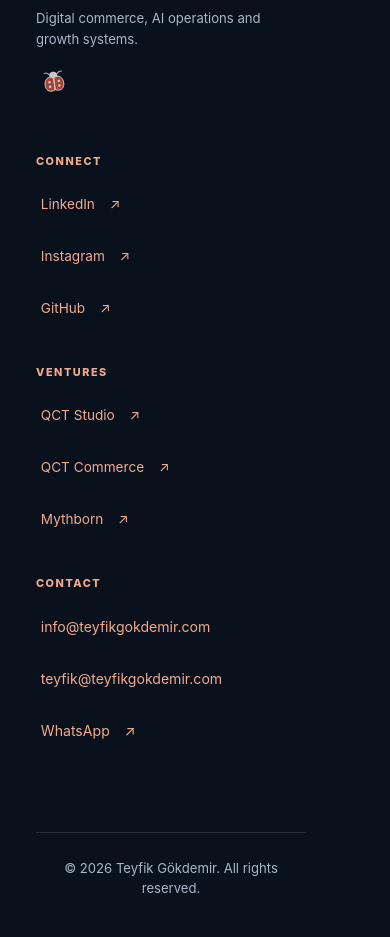
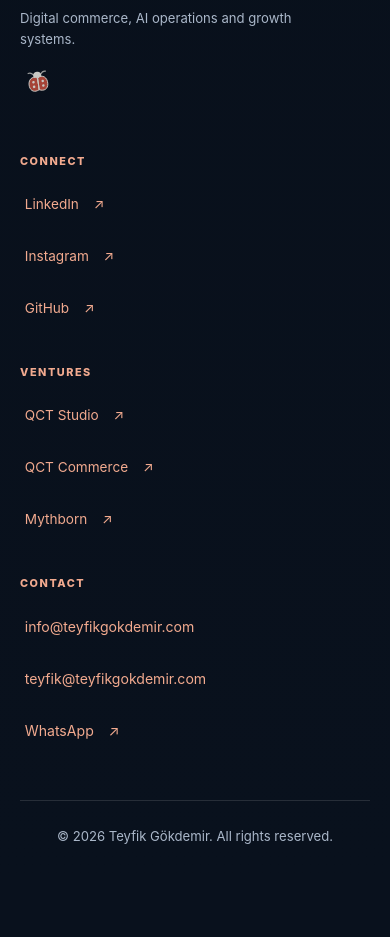
Before and after one commit to teyfikgokdemir/teyfikgokdemir, an Astro site: page / in a window 390 px wide. Shown: the part 10964-11901 px from the top of the page. After the commit the page ends 11849 px from the top, so only its background shows below. Built offline with nearby package versions, Linux system fonts and the light colour scheme; Astro itself is replaced by a stand-in of ours.

Commit message:
Fix footer width and copyright alignment

```diff
--- a/src/components/Footer.astro
+++ b/src/components/Footer.astro
@@ -163,6 +163,8 @@
 
 <style>
   .premium-footer {
+    display: block;
+    width: 100%;
     overflow: hidden;
   }
 
@@ -171,9 +173,9 @@
     margin-inline: auto;
     display: grid;
     grid-template-columns:
-      minmax(260px, 0.9fr)
+      minmax(420px, 0.9fr)
       minmax(680px, 1.8fr);
-    gap: clamp(64px, 8vw, 150px);
+    gap: clamp(56px, 5vw, 90px);
     align-items: start;
   }
 
@@ -197,8 +199,10 @@
   }
 
   .premium-footer__position {
-    max-width: 310px;
+    width: max-content;
+    max-width: none;
     margin-top: 18px;
+    white-space: nowrap;
   }
 
   .premium-footer__groups {
@@ -295,7 +299,9 @@
   }
 
   .premium-footer__bottom {
+    display: block;
     width: min(1470px, calc(100% - 64px));
+    max-width: none;
     margin: 48px auto 0;
     padding-top: 26px;
     border-top: 1px solid rgba(255, 255, 255, 0.12);
@@ -303,8 +309,12 @@
   }
 
   .premium-footer__bottom .premium-footer__rights {
+    display: block;
+    width: 100%;
+    max-width: none;
     margin: 0;
     text-align: center;
+    white-space: nowrap;
   }
 
   @media (max-width: 1100px) {
@@ -330,6 +340,16 @@
     .premium-footer__groups {
       grid-template-columns: 1fr;
       gap: 34px;
+    }
+
+    .premium-footer__position {
+      width: auto;
+      max-width: 100%;
+      white-space: normal;
+    }
+
+    .premium-footer__bottom .premium-footer__rights {
+      white-space: normal;
     }
 
     .premium-footer__group,
```
